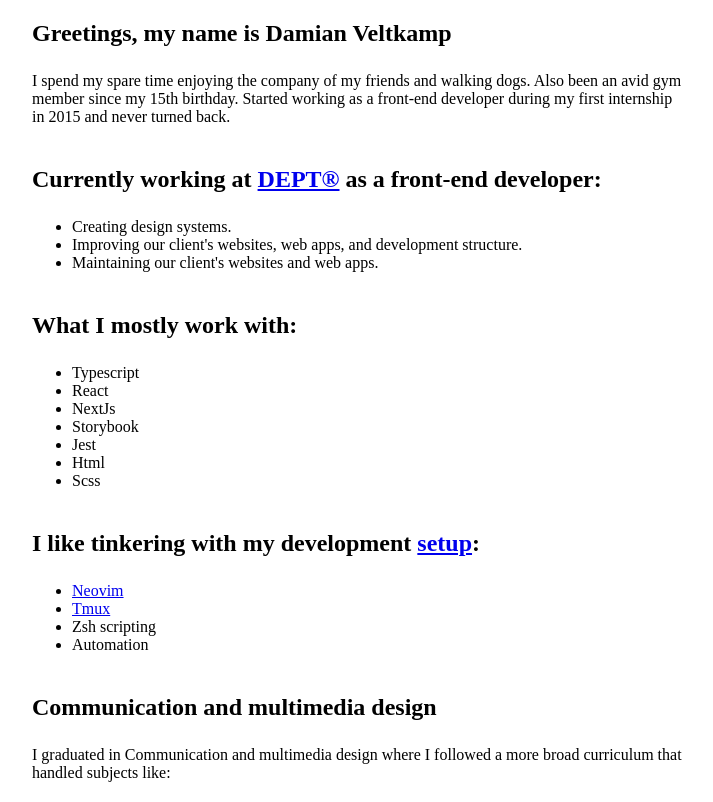
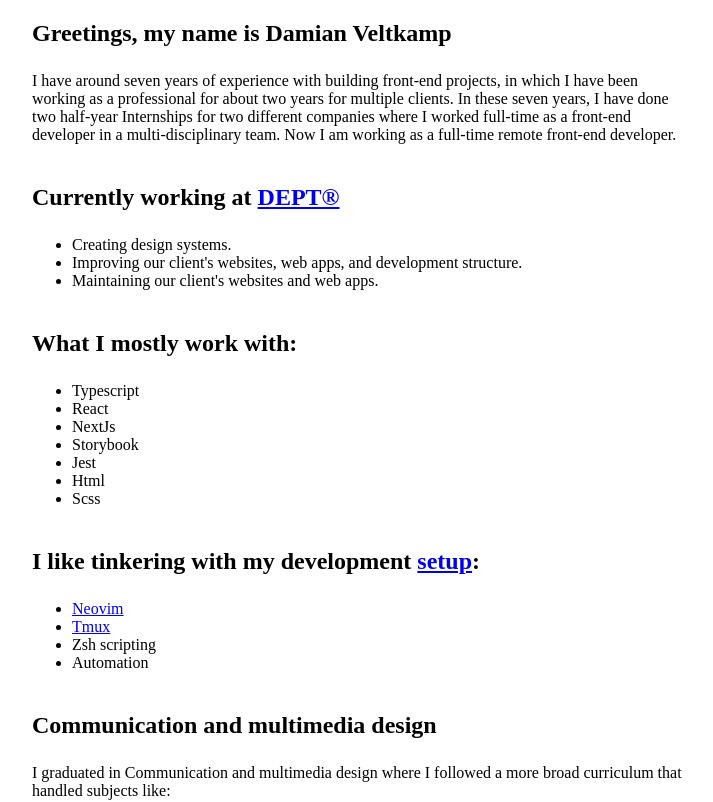
Before and after one commit to damianveltkamp/portfolio, a Next.js app: page / in a window 1280 px wide. Shown: the top 802 px of the page, without its empty margins (283-996 px from the left). Built offline with nearby package versions, Linux system fonts and the light colour scheme.

Commit message:
Updated portfolio

```diff
--- a/pages/index.tsx
+++ b/pages/index.tsx
@@ -31,17 +31,18 @@ const Home: NextPage = () => {
         <SectionContainer>
           <h1>Greetings, my name is Damian Veltkamp</h1>
           <p>
-            I spend my spare time enjoying the company of my friends and walking
-            dogs. Also been an avid gym member since my 15th birthday. Started
-            working as a front-end developer during my first internship in 2015
-            and never turned back.
+            I have around seven years of experience with building front-end
+            projects, in which I have been working as a professional for about
+            two years for multiple clients. In these seven years, I have done
+            two half-year Internships for two different companies where I worked
+            full-time as a front-end developer in a multi-disciplinary team. Now
+            I am working as a full-time remote front-end developer.
           </p>
         </SectionContainer>
         <SectionContainer>
           <h2>
             Currently working at{" "}
-            <a href="https://www.deptagency.com/nl-nl/">DEPT®</a> as a front-end
-            developer:
+            <a href="https://www.deptagency.com/nl-nl/">DEPT®</a>
           </h2>
           <ul>
             <li>Creating design systems.</li>
@@ -103,7 +104,7 @@ const Home: NextPage = () => {
               </a>
             </li>
             <li>
-              VMBO lvl4{" "}
+              VMBO level 4{" "}
               <a href="https://www.regiocollege.nl/">
                 Application developer at ROC
               </a>
--- a/src/styles/globals.css
+++ b/src/styles/globals.css
@@ -22,9 +22,15 @@ a {
 h1 {
   margin: 0;
   font-size: 2.441rem;
+  line-height: 150%;
 }
 
 h2 {
   margin: 0;
   font-size: 1.563rem;
+  line-height: 150%;
 }
+
+p {
+  line-height: 150%;
+}
```
